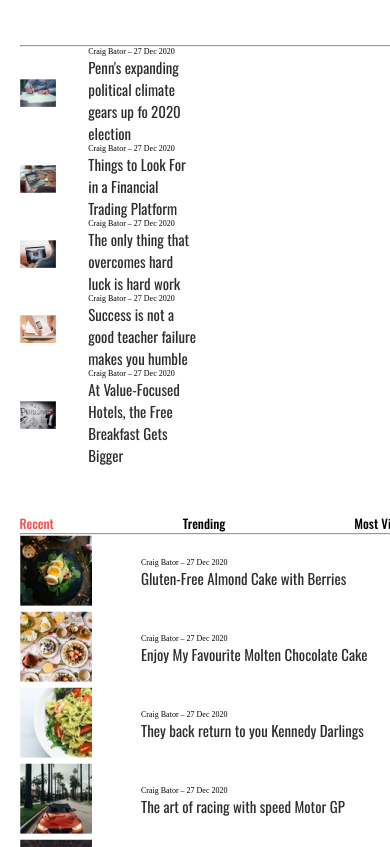
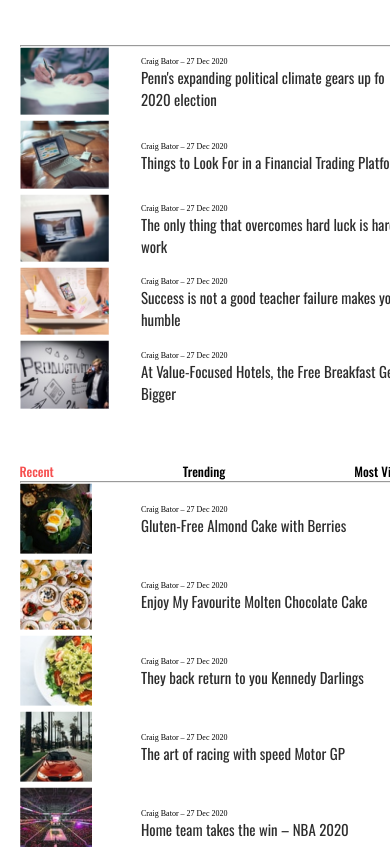
Before and after one commit to intuk/ASS7, a plain HTML site: page index.html in a window 390 px wide. Shown: the part 955-1802 px from the top of the page. Drawn offline with nearby package versions, Linux system fonts and the light colour scheme; a web font is replaced by a local one.

Commit message:
13th commit

```diff
--- a/main.css
+++ b/main.css
@@ -113,21 +113,6 @@ li:hover {
 hr:hover {
     opacity: 1;
 }
-
-/* .menu-bar2 {
-    width: 15%;
-    display: flex;
-    justify-content: space-between;
-    align-items: center;
-    color: #FFFFFF4D;
-
-}
-
-.menu-bar2 p {
-    font-family: sofia sans;
-    font-size: 0.6rem;
-}
- */
 
 
 
@@ -686,6 +671,10 @@ footer>div {
         width: 100%;
     }
 
+    .main-container2-innerbox {
+        grid-template-columns: 1fr;
+    }
+
 
 
 }
```
